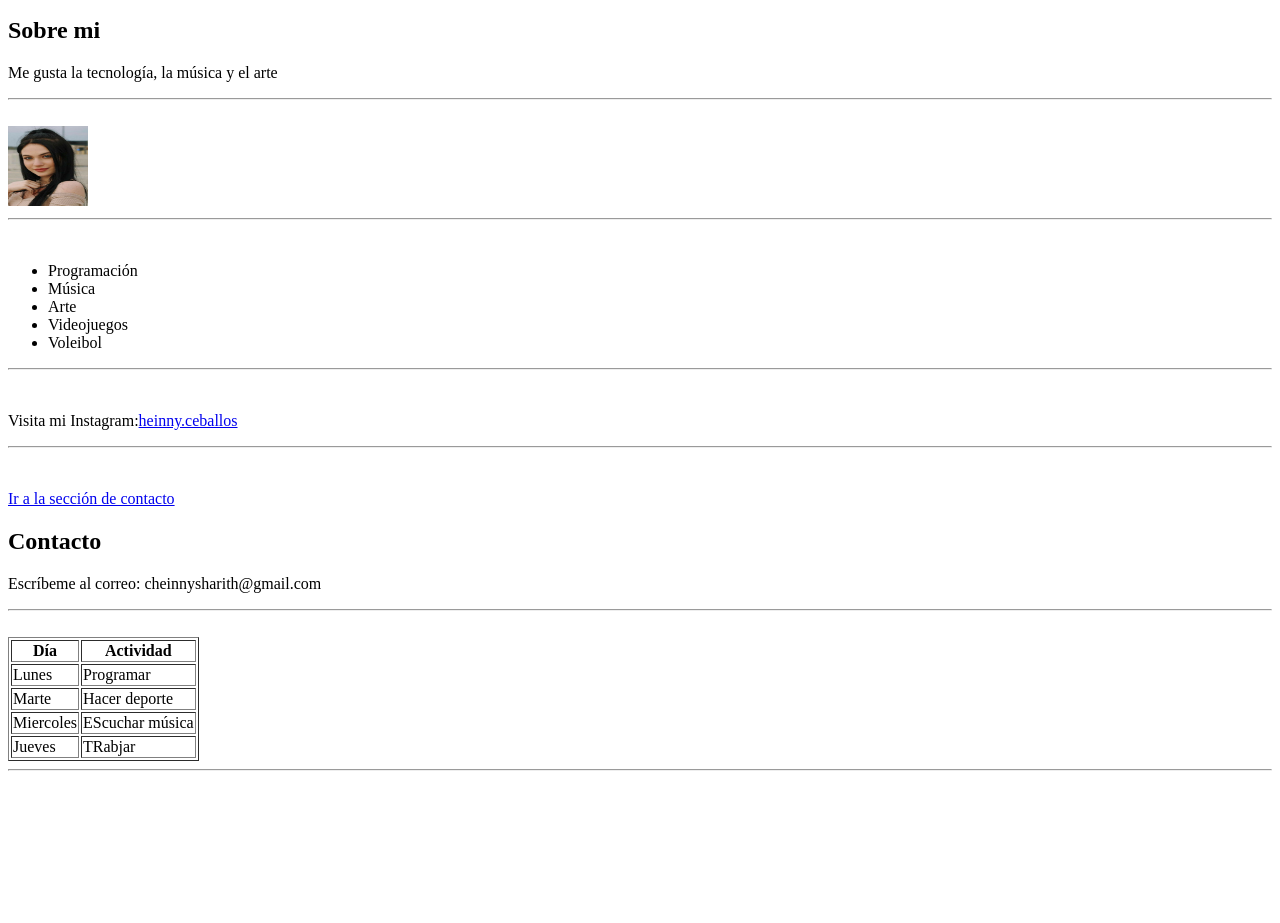
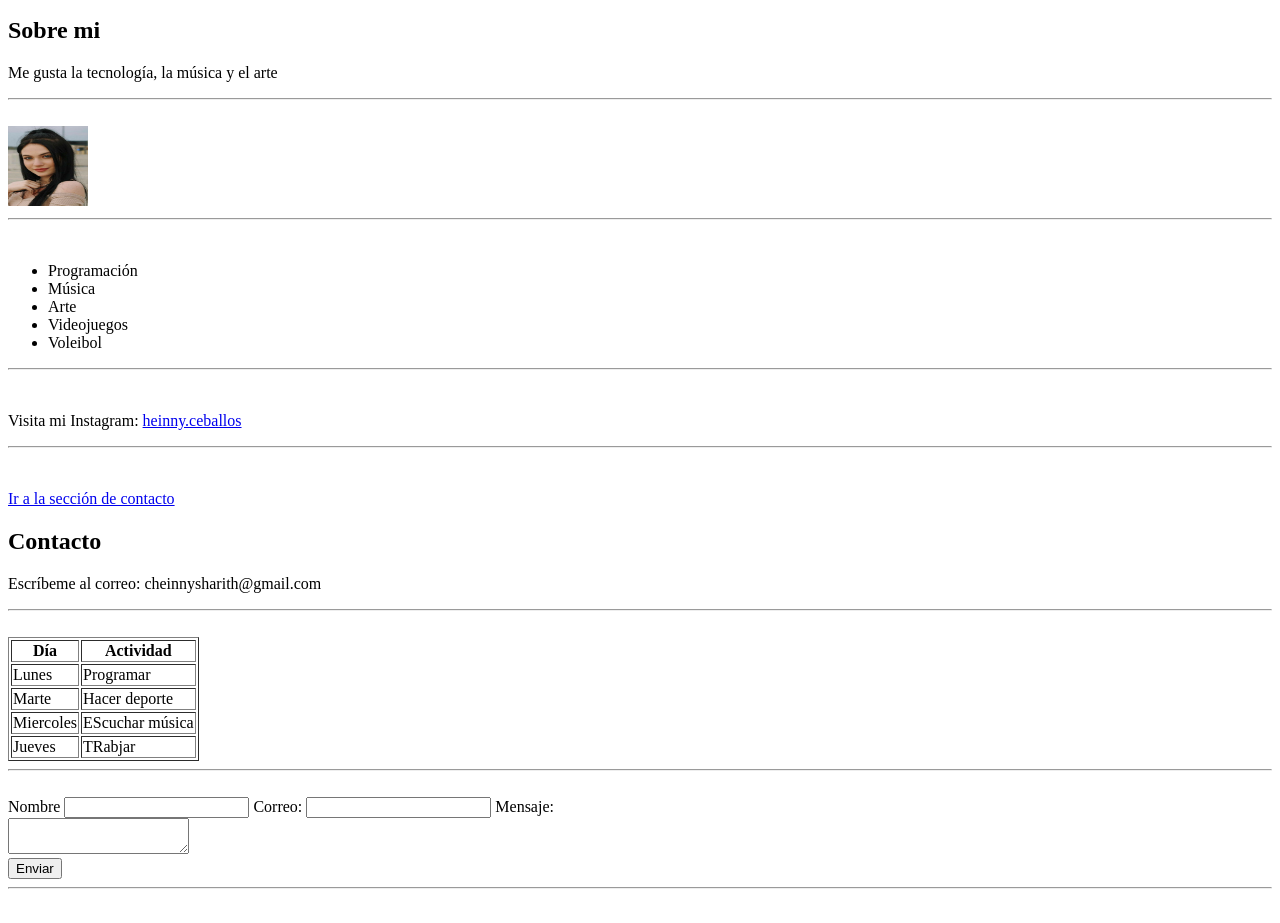
Before and after one commit to HeinnySCM/MiPrimeraPaginaWeb, a plain HTML site: page index.html in a window 1280 px wide. Shown: the part 101-1024 px from the top of the page. Before the commit the page ends 906 px from the top, so only its background shows below. Drawn offline with Linux system fonts and the light colour scheme.

Commit message:
Crear formulario de contacto

```diff
--- a/index.html
+++ b/index.html
@@ -29,7 +29,7 @@
     <hr>
     <br>
     <!--Insertar hypervínculo externo-->
-    <p>Visita mi Instagram:<a href="https://www.instagram.com/heinny.ceballos?igsh=MTR0Zm1heGVodHptcg%3D%3D&utm_source=qr" target="_blank">heinny.ceballos</a></p>
+    <p>Visita mi Instagram: <a href="https://www.instagram.com/heinny.ceballos?igsh=MTR0Zm1heGVodHptcg%3D%3D&utm_source=qr" target="_blank">heinny.ceballos</a></p>
     <hr>
     <br>
     <!--Enlaces internos-->
@@ -68,6 +68,16 @@
     <hr>
     <br>
     <!--Formulario de contacto-->
-
+    <form>
+        <label for="nombre">Nombre</label>
+        <input type="text" id="nombre" name="nombre">
+        <label for="email">Correo: </label>
+        <input type="email" id="email" name="email">
+        <label for="mensaje">Mensaje: </label><br>
+        <textarea name="mensaje" id="mensaje"></textarea><br>
+        <button type="submit">Enviar</button>
+    </form>
+    <hr>
+    <br>
 </body>
 </html>
```
